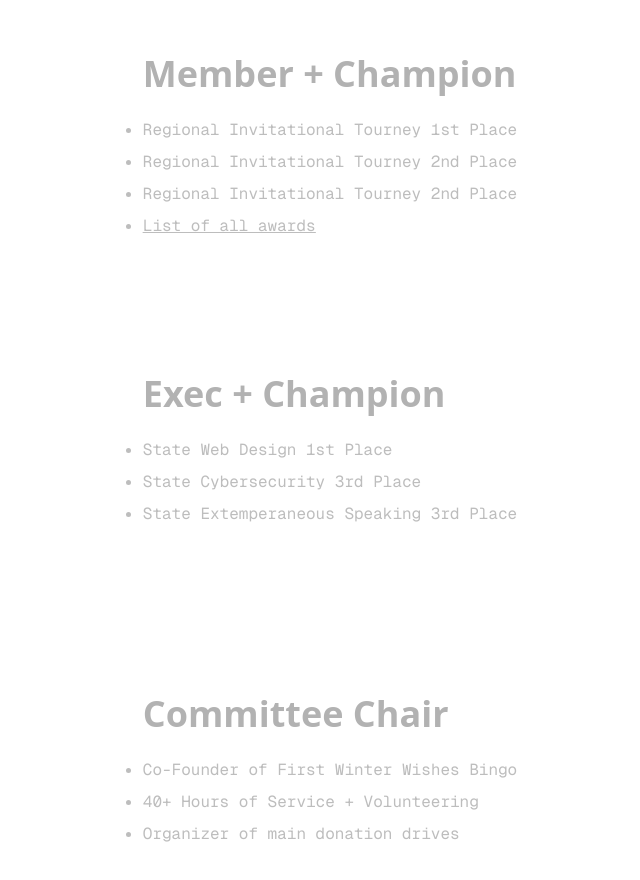
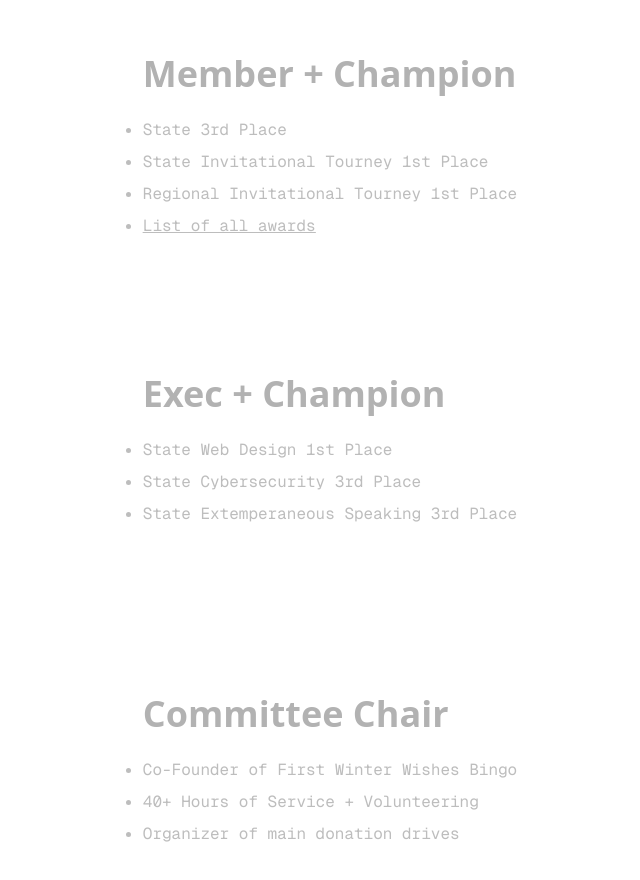
Before and after one commit to TheWiseGhost/Portfolio, a Next.js app: page / in a window 1280 px wide. Shown: the part 7202-8082 px from the top of the page, without its empty margins (98-738 px from the left). Built offline with nearby package versions, Linux system fonts and the light colour scheme.

Commit message:
Update speech awards

```diff
--- a/src/components/clubs/StickyScroll.jsx
+++ b/src/components/clubs/StickyScroll.jsx
@@ -39,13 +39,13 @@ export const StickyScroll = () => {
       description: (
         <ul className="list-disc space-y-2">
           <li className="font-gm text-base text-neutral-800">
-            Regional Invitational Tourney 1st Place
+            State 3rd Place
           </li>
           <li className="font-gm text-base text-neutral-800">
-            Regional Invitational Tourney 2nd Place
+            State Invitational Tourney 1st Place
           </li>
           <li className="font-gm text-base text-neutral-800">
-            Regional Invitational Tourney 2nd Place
+            Regional Invitational Tourney 1st Place
           </li>
           <li className="font-gm underline hover:text-black text-base text-neutral-800">
             <a
```
